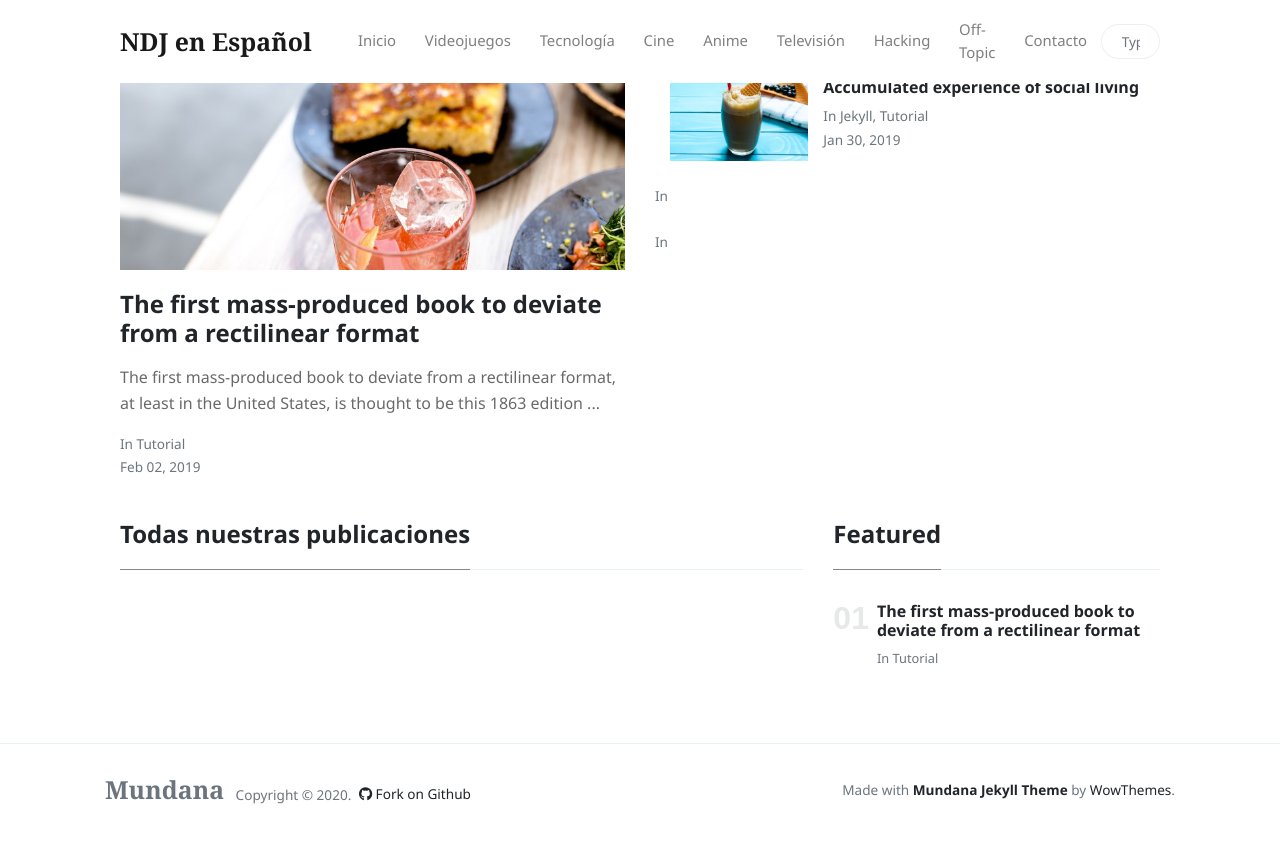
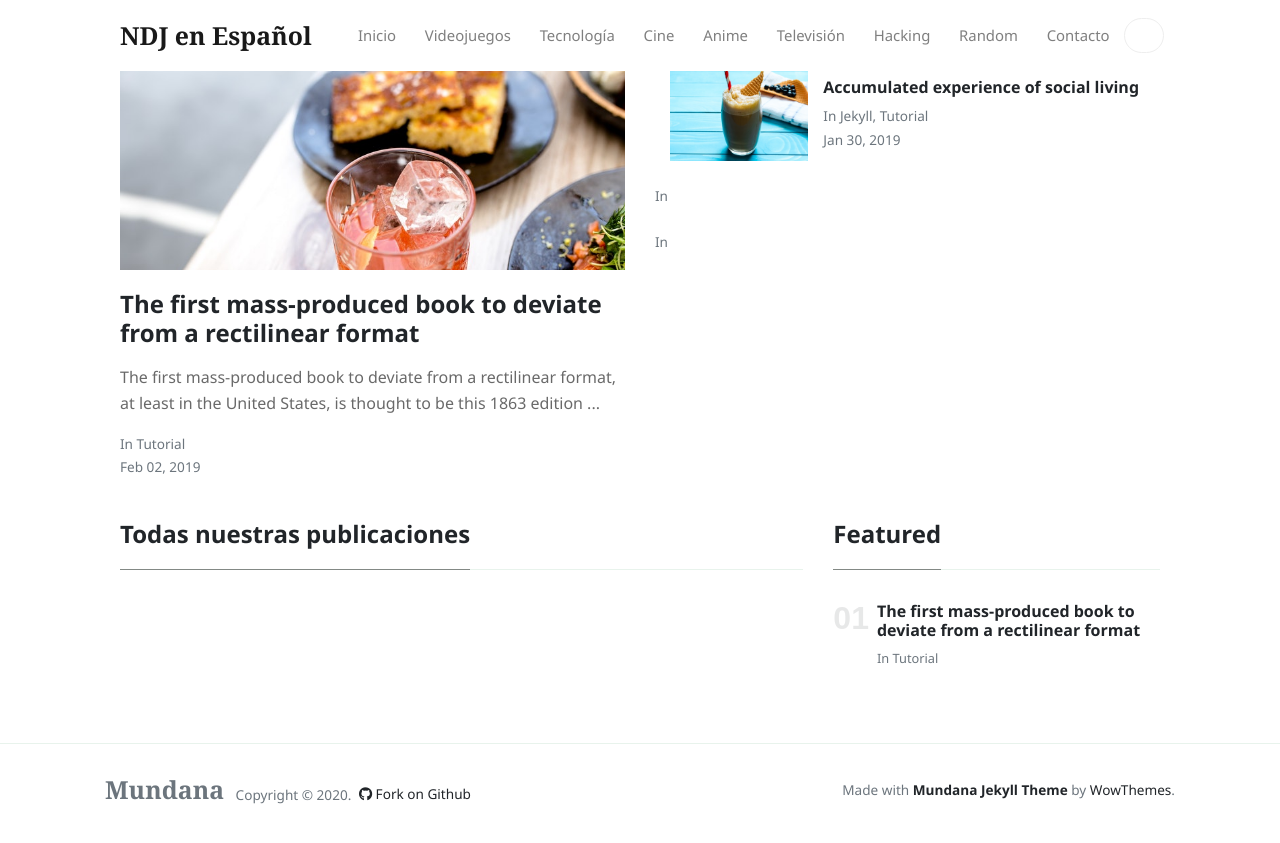
Before and after one commit to noticiasdejuegos/noticiasdejuegos.github.io, a Jekyll site: the page built from index.html, in a window 1280 px wide. Shown: the top 843 px of the page. Built offline with Jekyll 4.4.1, drawn with Linux system fonts in a browser that asks for light colours; nearby versions of some CDN libraries; the list of posts is cut into pages by our own code.

Commit message:
Update menu-header.html

```diff
--- a/_includes/menu-header.html
+++ b/_includes/menu-header.html
@@ -22,7 +22,7 @@
 <a class="nav-link" href="{{site.baseurl}}/categories.html#hacking">Hacking</a>
 </li>
 <li class="nav-item">
-<a class="nav-link" href="{{site.baseurl}}/categories.html#random">Off-Topic</a>
+<a class="nav-link" href="{{site.baseurl}}/categories.html#random">Random</a>
 </li>
 <li class="nav-item">
 <a class="nav-link" href="{{site.baseurl}}/contacto.html">Contacto</a>
```
